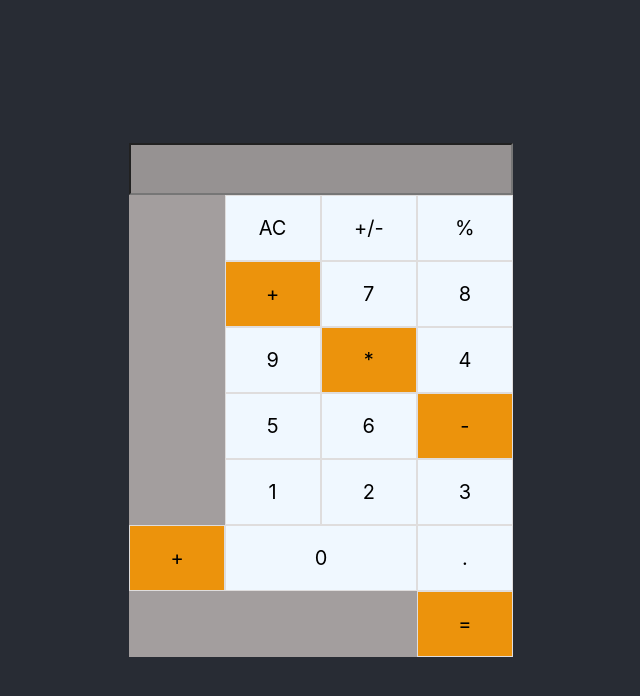
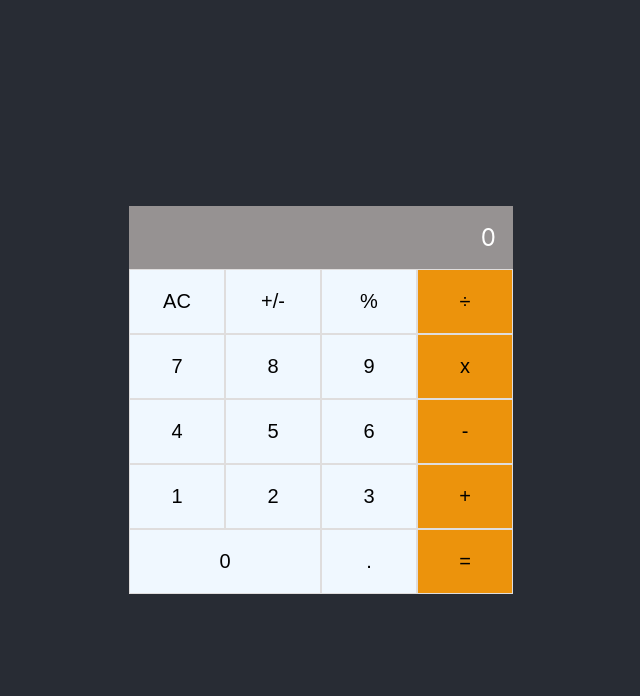
Before and after one commit to gergitokusse/mathmagician, a React (Create React App) app: page / in a window 1280 px wide. Shown: the top 696 px of the page, without its empty margins (319-959 px from the left). Built offline with nearby package versions, Linux system fonts and the light colour scheme.

Commit message:
Add event to the calculatore

```diff
--- a/package.json
+++ b/package.json
@@ -6,6 +6,7 @@
     "@testing-library/jest-dom": "^5.16.5",
     "@testing-library/react": "^13.4.0",
     "@testing-library/user-event": "^13.5.0",
+    "big.js": "^6.2.1",
     "react": "^18.2.0",
     "react-dom": "^18.2.0",
     "react-scripts": "5.0.1",
--- a/src/App.css
+++ b/src/App.css
@@ -19,29 +19,32 @@
   flex-direction: column;
 }
 
-.container input {
-  padding: 10px;
+.container .calbutton {
+  display: flex;
+  flex-direction: row;
+  flex-wrap: wrap;
+  justify-content: center;
+  background-color: #a39e9e;
+}
+
+.container .calbutton .type-area {
+  width: 100%;
+  padding: 17px;
   font-size: 24px;
   background-color: #969292;
   color: white;
   text-align: end;
 }
 
-.container div {
-  display: flex;
-  flex-direction: row;
-  flex-wrap: wrap;
-  justify-content: flex-end;
-  background-color: #a39e9e;
-}
-
-.container div span {
+.container div span,
+ .container div .btn {
   border: 1px solid #dfdddd;
   font-size: 20px;
-  width: 24%;
+  width: 25%;
   background-color: aliceblue;
   color: black;
-  padding: 20px 1px;
+  padding: 20px 2px;
+  cursor: pointer;
 }
 
 .container div .zero {
--- a/src/App.js
+++ b/src/App.js
@@ -1,10 +1,10 @@
 import './App.css';
-import Calculatore from './component/Calculatore';
+import Mycalculator from './component/Calculatore';
 
 function App() {
   return (
     <div className="App-header">
-      <Calculatore />
+      <Mycalculator />
     </div>
   );
 }
--- a/src/component/Calculatore.js
+++ b/src/component/Calculatore.js
@@ -1,11 +1,31 @@
-import CalButtons from './CalculatoreButtons';
+import React from 'react';
+import CalButtons, { MyCalButtons, MyButtons } from './CalculatoreButtons';
+// import calculate from '../logic/calculate';
 
-function Calculatore() {
+export function Calculatore() {
   return (
     <div className="container">
       <input type="text" className="type-area" />
       <CalButtons />
+      <MyCalButtons />
     </div>
   );
 }
-export default Calculatore;
+
+class Mycalculator extends React.Component {
+  constructor(props) {
+    super(props);
+    this.state = {
+    };
+  }
+
+  render() {
+    return (
+      <div className="container">
+        <MyButtons />
+      </div>
+    );
+  }
+}
+
+export default Mycalculator;
--- a/src/component/CalculatoreButtons.js
+++ b/src/component/CalculatoreButtons.js
@@ -1,26 +1,118 @@
+import React, { useState, useEffect } from 'react';
+import calculate from '../logic/calculate';
+
 function CalButtons() {
   return (
     <div className="calbutton">
-      <span>AC</span>
-      <span>+/-</span>
-      <span>%</span>
-      <span className="opration">+</span>
-      <span>7</span>
-      <span>8</span>
-      <span>9</span>
-      <span className="opration">*</span>
-      <span>4</span>
-      <span>5</span>
-      <span>6</span>
-      <span className="opration">-</span>
-      <span>1</span>
-      <span>2</span>
-      <span>3</span>
-      <span className="opration">+</span>
-      <span className="zero">0</span>
-      <span>.</span>
-      <span className="opration">=</span>
+      <span id="AC">AC</span>
+      <span id="+/-">+/-</span>
+      <span id="%">%</span>
+      <span className="opration" id="+">+</span>
+      <span id="7">7</span>
+      <span id="8">8</span>
+      <span id="9">9</span>
+      <span className="opration" id="*">*</span>
+      <span id="4">4</span>
+      <span id="5">5</span>
+      <span id="6">6</span>
+      <span id="-" className="opration">-</span>
+      <span id="1">1</span>
+      <span id="2">2</span>
+      <span id="3">3</span>
+      <span id="+" className="opration">+</span>
+      <span id="0" className="zero">0</span>
+      <span id=".">.</span>
+      <span id="=" className="opration">=</span>
     </div>
   );
 }
+
+export class MyCalButtons extends React.Component {
+  constructor(props) {
+    super(props);
+    this.state = {
+    };
+  }
+
+  render() {
+    return (
+      <div className="calbutton">
+        <button className="btn" type="button">AC</button>
+        <button className="btn" type="button">+/-</button>
+        <button className="btn" type="button">%</button>
+        <button className="btn opration" type="button">+</button>
+        <button className="btn" type="button">7</button>
+        <button className="btn" type="button">8</button>
+        <button className="btn" type="button">9</button>
+        <button className="btn opration" type="button">*</button>
+        <button className="btn" type="button">4</button>
+        <button className="btn" type="button">5</button>
+        <button className="btn" type="button">6</button>
+        <button className="btn opration" type="button">-</button>
+        <button className="btn" type="button">1</button>
+        <button className="btn" type="button">2</button>
+        <button className="btn" type="button">3</button>
+        <button className="btn opration" type="button">+</button>
+        <button className="btn zero" type="button">0</button>
+        <button className="btn" type="button">.</button>
+        <button className="btn opration" type="button">=</button>
+      </div>
+    );
+  }
+}
+
+export const MyButtons = () => {
+  const [total, setTotal] = useState(null);
+  const [next, setNext] = useState(null);
+  const [operation, setOperation] = useState(null);
+
+  useEffect(() => {
+    const MyButtons = document.querySelectorAll('.btn');
+    const btnEventHandler = (e) => {
+      const response = calculate({ total, next, operation }, e.target.innerText);
+      setTotal(response.total);
+      setNext(response.next);
+      setOperation(response.operation);
+    };
+
+    MyButtons.forEach((button) => {
+      button.addEventListener('click', btnEventHandler);
+    });
+
+    return () => {
+      MyButtons.forEach((button) => {
+        button.removeEventListener('click', btnEventHandler);
+      });
+    };
+  }, [total, next, operation]);
+  return (
+    <div className="calbutton">
+      <div className="type-area">
+        {total || 0}
+        { operation }
+        { next }
+      </div>
+      <button className="btn" type="button">AC</button>
+      <button className="btn" type="button">+/-</button>
+      <button className="btn" type="button">%</button>
+      <button className="btn opration" type="button">÷</button>
+      <button className="btn" type="button">7</button>
+      <button className="btn" type="button">8</button>
+      <button className="btn" type="button">9</button>
+      <button className="btn opration" type="button">x</button>
+      <button className="btn" type="button">4</button>
+      <button className="btn" type="button">5</button>
+      <button className="btn" type="button">6</button>
+      <button className="btn opration" type="button">-</button>
+      <button className="btn" type="button">1</button>
+      <button className="btn" type="button">2</button>
+      <button className="btn" type="button">3</button>
+      <button className="btn opration" type="button">+</button>
+      <button className="btn zero" type="button">0</button>
+      <button className="btn" type="button">.</button>
+      <button className="btn opration" type="button">=</button>
+    </div>
+  );
+};
+
 export default CalButtons;
--- /dev/null
+++ b/src/logic/calculate.js
@@ -0,0 +1,133 @@
+import operate from './operate';
+
+function isNumber(item) {
+  return !!item.match(/[0-9]+/);
+}
+
+/**
+ * Given a button name and a calculator data object, return an updated
+ * calculator data object.
+ *
+ * Calculator data object contains:
+ *   total:s      the running total
+ *   next:String       the next number to be operated on with the total
+ *   operation:String  +, -, etc.
+ */
+export default function calculate(obj, buttonName) {
+  if (buttonName === 'AC') {
+    return {
+      total: null,
+      next: null,
+      operation: null,
+    };
+  }
+
+  if (isNumber(buttonName)) {
+    if (buttonName === '0' && obj.next === '0') {
+      return {};
+    }
+    // If there is an operation, update next
+    if (obj.operation) {
+      if (obj.next && obj.next !== '0') {
+        return { ...obj, next: obj.next + buttonName };
+      }
+      return { ...obj, next: buttonName };
+    }
+    // If there is no operation, update next and clear the value
+    if (obj.next && obj.next !== '0') {
+      return {
+        next: obj.next + buttonName,
+        total: null,
+      };
+    }
+    return {
+      next: buttonName,
+      total: null,
+    };
+  }
+
+  if (buttonName === '.') {
+    if (obj.next) {
+      if (obj.next.includes('.')) {
+        return { ...obj };
+      }
+      return { ...obj, next: `${obj.next}.` };
+    }
+    if (obj.operation) {
+      return { ...obj, next: '0.' };
+    }
+    if (obj.total) {
+      if (obj.total.includes('.')) {
+        return {};
+      }
+      return { ...obj, next: `${obj.total}.` };
+    }
+    return { ...obj, next: '0.' };
+  }
+
+  if (buttonName === '=') {
+    if (obj.next && obj.operation) {
+      return {
+        total: operate(obj.total, obj.next, obj.operation),
+        next: null,
+        operation: null,
+      };
+    }
+    // '=' with no operation, nothing to do
+    return {};
+  }
+
+  if (buttonName === '+/-') {
+    if (obj.next) {
+      return { ...obj, next: (-1 * parseFloat(obj.next)).toString() };
+    }
+    if (obj.total) {
+      return { ...obj, total: (-1 * parseFloat(obj.total)).toString() };
+    }
+    return {};
+  }
+
+  // Button must be an operation
+
+  // When the user presses an operation button without having entered
+  // a number first, do nothing.
+  // if (!obj.next && !obj.total) {
+  //   return {};
+  // }
+
+  // User pressed an operation after pressing '='
+  if (!obj.next && obj.total && !obj.operation) {
+    return { ...obj, operation: buttonName };
+  }
+
+  // User pressed an operation button and there is an existing operation
+  if (obj.operation) {
+    if (obj.total && !obj.next) {
+      return { ...obj, operation: buttonName };
+    }
+
+    if (!obj.total) {
+      return { total: 0, operation: buttonName };
+    }
+
+    return {
+      total: operate(obj.total, obj.next, obj.operation),
+      next: null,
+      operation: buttonName,
+    };
+  }
+
+  // no operation yet, but the user typed one
+
+  // The user hasn't typed a number yet, just save the operation
+  if (!obj.next) {
+    return { operation: buttonName };
+  }
+
+  // save the operation and shift 'next' into 'total'
+  return {
+    total: obj.next,
+    next: null,
+    operation: buttonName,
+  };
+}
--- /dev/null
+++ b/src/logic/operate.js
@@ -0,0 +1,31 @@
+// eslint-disable-next-line import/no-extraneous-dependencies
+import Big from 'big.js';
+
+export default function operate(numberOne, numberTwo, operation) {
+  const one = Big(numberOne);
+  const two = Big(numberTwo);
+  if (operation === '+') {
+    return one.plus(two).toString();
+  }
+  if (operation === '-') {
+    return one.minus(two).toString();
+  }
+  if (operation === 'x') {
+    return one.times(two).toString();
+  }
+  if (operation === '÷') {
+    try {
+      return one.div(two).toString();
+    } catch (err) {
+      return "Can't divide by 0.";
+    }
+  }
+  if (operation === '%') {
+    try {
+      return one.mod(two).toString();
+    } catch (err) {
+      return "Can't find modulo as can't divide by 0.";
+    }
+  }
+  throw Error(`Unknown operation '${operation}'`);
+}
```
Also changed, not shown: 1 other file (tests, documents, lock files or other folders).
